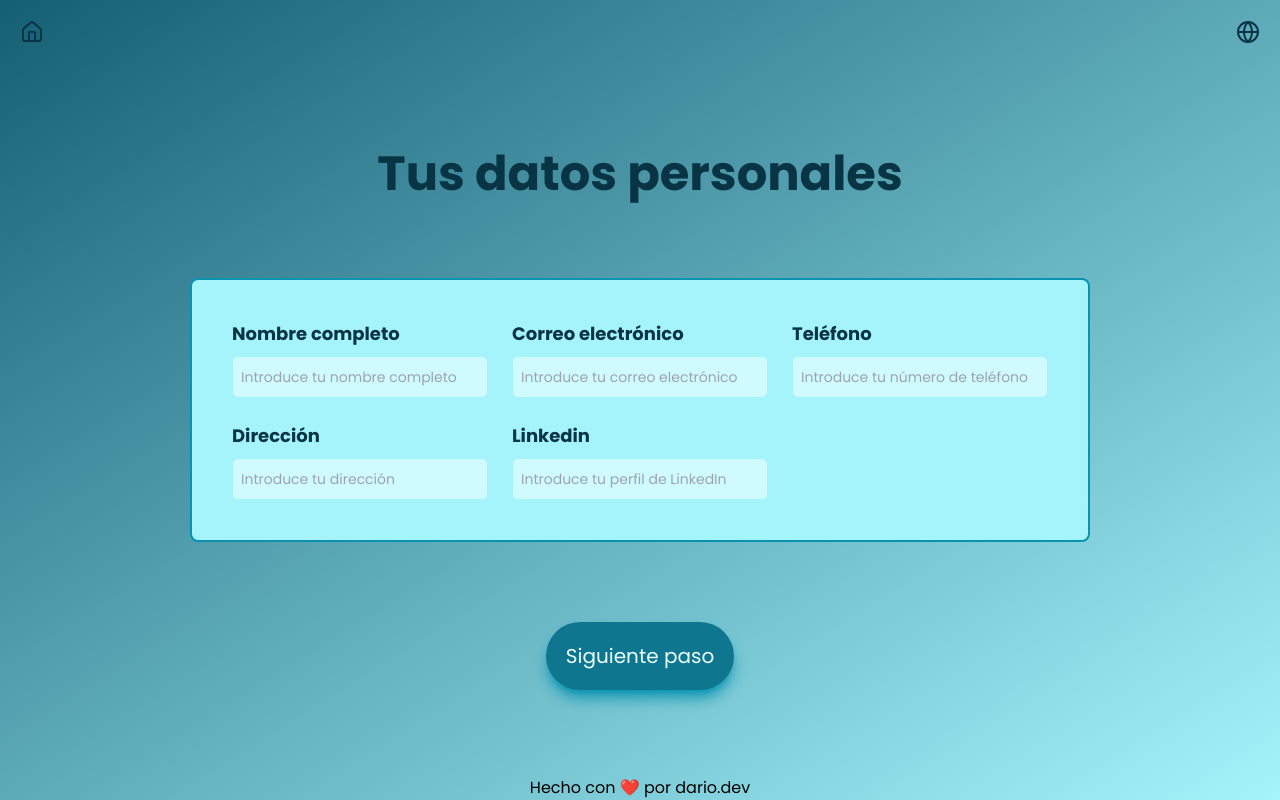
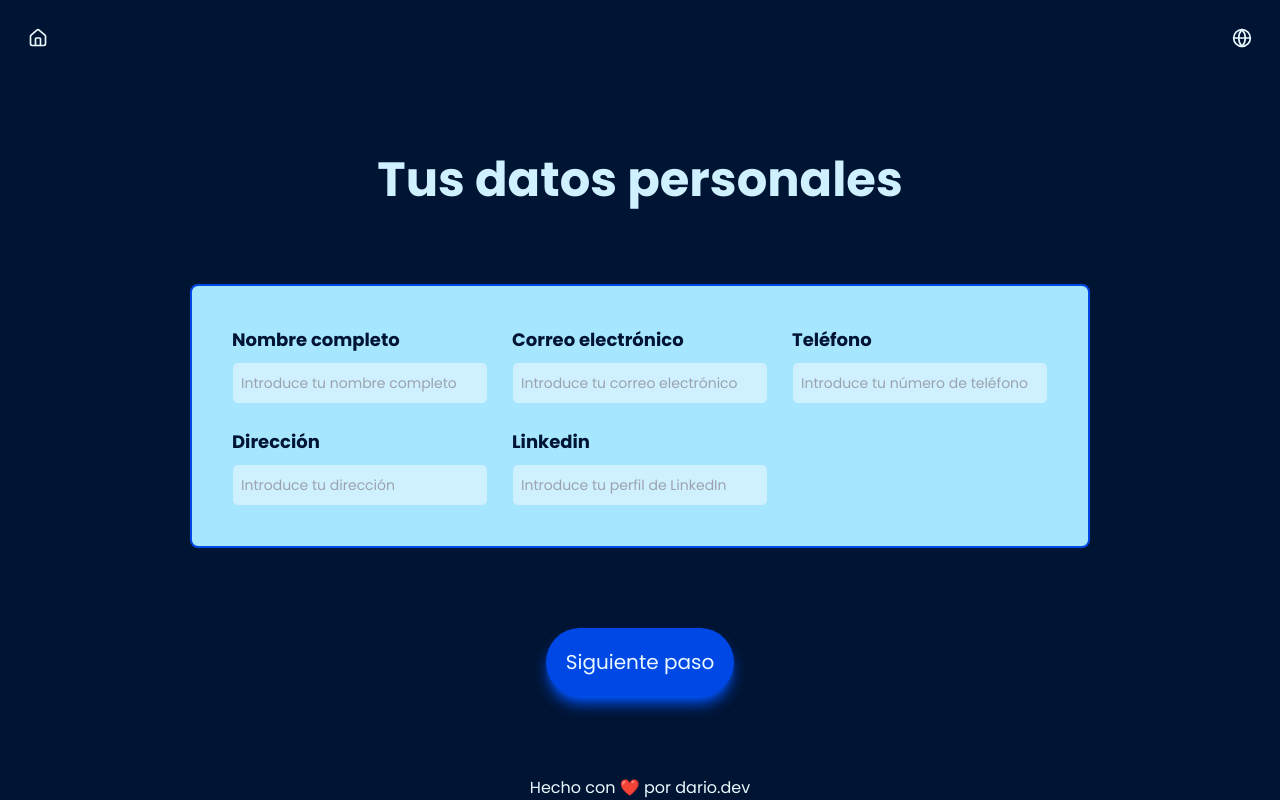
Before and after one commit to dhdezg/cvgenerator, a React (Vite) app: page / in a window 1280 px wide. Both pictures are taken after a click on the button "Empezar". Built offline with nearby package versions, Linux system fonts and the light colour scheme; what @react-pdf/renderer would draw is missing.

Commit message:
Change color palette and some design updates

```diff
--- a/src/App.jsx
+++ b/src/App.jsx
@@ -137,23 +137,29 @@ const App = () => {
   };
 
   return (
-    <div className="font-poppins bg-gradient-to-br from-squirtle-800 to-squirtle-200 min-h-screen flex flex-col w-full">
+    <div className="font-poppins bg-midnight-950 min-h-screen flex flex-col w-full">
       <div id="header" className="flex justify-between items-center p-5">
         <button onClick={goHome}>
-          <House size={24} color="#083444" />
+          <House
+            size={36}
+            className="stroke-midnight-50 hover:stroke-midnight-800 hover:bg-midnight-50 hover:rounded-full p-2"
+          />
         </button>
         <button onClick={toggleLanguage}>
-          <Globe size={24} color="#083444" />
+          <Globe
+            size={36}
+            className="stroke-midnight-50 hover:stroke-midnight-800 hover:bg-midnight-50 hover:rounded-full p-2"
+          />
         </button>
       </div>
       <main className="flex-grow flex-shrink-0 flex items-center justify-center">
         {renderStep()}
       </main>
-      <footer className="mx-auto">
+      <footer className="mx-auto text-midnight-50">
         {t('footerText')}&nbsp;
         <a
           href="https://dario-dev.vercel.app/"
-          className="hover:text-squirtle-950 hover:underline">
+          className="hover:text-midnight-800 hover:underline">
           dario.dev
         </a>
       </footer>
--- a/src/components/languages.jsx
+++ b/src/components/languages.jsx
@@ -50,13 +50,13 @@ const Languages = ({ next, prev, onSave }) => {
             <div key={index}>
               <div className="card flex flex-col gap-4">
                 <div className="flex justify-between items-center gap-4">
-                  <h3 className="text-squirtle-950 xs:text-base md:text-lg font-semibold">
+                  <h3 className="text-midnight-950 xs:text-base md:text-lg font-semibold">
                     {t('language')} {index + 1}
                   </h3>
                   {languages.length > 1 && (
                     <button
                       onClick={() => removeLanguage(index)}
-                      className="w-fit self-end px-3 py-1 text-squirtle-50 bg-squirtle-600 rounded-md hover:bg-squirtle-400">
+                      className="w-fit self-end px-3 py-1 text-midnight-50 bg-midnight-600 rounded-md hover:bg-midnight-400">
                       {t('remove')}
                     </button>
                   )}
--- a/src/components/personalInfo.jsx
+++ b/src/components/personalInfo.jsx
@@ -41,7 +41,7 @@ const PersonalInfo = ({ next, onSave }) => {
     <section id="personalInfo" className="w-full">
       <div className="step-container">
         <h2 className="step-title">{t('personalInfoTitle')}</h2>
-        <div className="card xs:w-full md:w-3/4 xs:flex flex-col md:grid grid-cols-3 xs:gap-4 md:gap-6 font-bold text-squirtle-950">
+        <div className="card xs:w-full md:w-3/4 xs:flex flex-col md:grid grid-cols-3 xs:gap-4 md:gap-6 font-bold text-midnight-950">
           {Object.keys(formData).map((key) => (
             <InputField
               key={key}
--- a/src/components/skills.jsx
+++ b/src/components/skills.jsx
@@ -55,13 +55,13 @@ const Skills = ({ next, prev, onSave }) => {
             <div key={index}>
               <div className="card flex flex-col gap-4">
                 <div className="flex justify-between items-center gap-4">
-                  <h3 className="text-squirtle-950 text-lg font-semibold">
+                  <h3 className="text-midnight-950 text-lg font-semibold">
                     {t('skill')} {index + 1}
                   </h3>
                   {skills.length > 1 && (
                     <button
                       onClick={() => removeSkill(index)}
-                      className="w-fit self-end px-3 py-1 text-squirtle-50 bg-squirtle-600 rounded-md hover:bg-squirtle-400">
+                      className="w-fit self-end px-3 py-1 text-midnight-50 bg-midnight-600 rounded-md hover:bg-midnight-400">
                       {t('remove')}
                     </button>
                   )}
--- a/src/components/studies.jsx
+++ b/src/components/studies.jsx
@@ -80,13 +80,13 @@ const Studies = ({ next, prev, onSave }) => {
             <div key={index}>
               <div className="card flex flex-col gap-4">
                 <div className="flex justify-between items-center gap-4">
-                  <h3 className="text-squirtle-950 text-lg font-semibold">
+                  <h3 className="text-midnight-950 text-lg font-semibold">
                     {t('study')} {index + 1}
                   </h3>
                   {studies.length > 1 && (
                     <button
                       onClick={() => removeStudy(index)}
-                      className="w-fit self-end px-3 py-1 text-squirtle-50 bg-squirtle-600 rounded-md hover:bg-squirtle-400">
+                      className="w-fit self-end px-3 py-1 text-midnight-50 bg-midnight-600 rounded-md hover:bg-midnight-400">
                       {t('remove')}
                     </button>
                   )}
--- a/src/components/welcome.jsx
+++ b/src/components/welcome.jsx
@@ -7,7 +7,7 @@ const Welcome = ({ next }) => {
   return (
     <section id="welcomePage" className="h-full w-full">
       <div className="flex flex-col justify-center items-center gap-14 p-10 h-full">
-        <h1 className="text-squirtle-950 xs:text-5xl md:text-8xl font-bold select-none text-center">
+        <h1 className="text-midnight-100 xs:text-5xl md:text-8xl font-bold select-none text-center">
           {t('welcome')}
         </h1>
         <button onClick={next} className="button-base">
--- a/src/index.css
+++ b/src/index.css
@@ -1,4 +1,4 @@
-@import url("https://fonts.googleapis.com/css2?family=Poppins:ital,wght@0,100;0,200;0,300;0,400;0,500;0,600;0,700;0,800;0,900;1,100;1,200;1,300;1,400;1,500;1,600;1,700;1,800;1,900&display=swap");
+@import url('https://fonts.googleapis.com/css2?family=Poppins:ital,wght@0,100;0,200;0,300;0,400;0,500;0,600;0,700;0,800;0,900;1,100;1,200;1,300;1,400;1,500;1,600;1,700;1,800;1,900&display=swap');
 @tailwind base;
 @tailwind components;
 @tailwind utilities;
@@ -9,22 +9,22 @@
 }
 @layer components {
   .input-base {
-    @apply p-3 border-2 rounded-2xl bg-squirtle-100 border-squirtle-700 focus:ring-2 focus:ring-squirtle-800 focus:outline-none text-squirtle-700;
+    @apply p-3 border-2 rounded-2xl bg-midnight-100 border-midnight-700 focus:ring-2 focus:ring-midnight-800 focus:outline-none text-midnight-700;
   }
   .input-disabled {
-    @apply bg-squirtle-50 border-squirtle-400 text-squirtle-200 cursor-not-allowed opacity-80;
+    @apply bg-midnight-50 border-midnight-400 text-midnight-200 cursor-not-allowed opacity-80;
   }
 
   .input-form {
-    @apply text-squirtle-900 bg-squirtle-100 xs:placeholder:text-xs md:placeholder:text-sm font-normal p-2 border border-squirtle-200 rounded-md focus:outline-none focus:ring-2 focus:ring-squirtle-500;
+    @apply text-midnight-900 bg-midnight-100 xs:placeholder:text-xs md:placeholder:text-sm font-normal p-2 border border-midnight-200 rounded-md focus:outline-none focus:ring-2 focus:ring-midnight-500;
   }
 
   .button-base {
-    @apply bg-squirtle-700 hover:bg-squirtle-600 hover:scale-125 rounded-full p-5 min-w-28 xs:text-base md:text-xl text-squirtle-50 shadow-lg shadow-squirtle-600 transition-all duration-300;
+    @apply bg-midnight-800 hover:bg-midnight-600 hover:scale-125 rounded-full p-5 min-w-28 xs:text-base md:text-xl text-midnight-50 shadow-lg shadow-midnight-700 transition-all duration-300;
   }
 
   .funcionality-button {
-    @apply bg-squirtle-700 hover:bg-squirtle-600 hover:scale-125 rounded-full p-3 xs:text-base md:text-lg text-squirtle-50 shadow-lg shadow-squirtle-600 transition-all duration-300;
+    @apply bg-midnight-800 hover:bg-midnight-600 hover:scale-125 rounded-full p-3 xs:text-base md:text-lg text-midnight-50 shadow-lg shadow-midnight-700 transition-all duration-300;
   }
 
   .form {
@@ -36,10 +36,10 @@
   }
 
   .step-title {
-    @apply xs:text-2xl md:text-5xl text-squirtle-950 font-bold select-none;
+    @apply xs:text-2xl md:text-5xl text-midnight-100 font-bold select-none;
   }
 
   .card {
-    @apply xs:p-6 md:p-10 border-2 border-squirtle-600 rounded-lg bg-squirtle-200;
+    @apply xs:p-6 md:p-10 border-2 border-midnight-800 rounded-lg bg-midnight-200;
   }
 }
--- a/tailwind.config.js
+++ b/tailwind.config.js
@@ -15,18 +15,18 @@ export default {
         poppins: ['Poppins', 'sans-serif'],
       },
       colors: {
-        squirtle: {
-          50: '#ecfeff',
-          100: '#cffbfe',
-          200: '#a5f4fc',
-          300: '#68e9f8',
-          400: '#47dcf0',
-          500: '#07b8d3',
-          600: '#0993b1',
-          700: '#0f768f',
-          800: '#155f75',
-          900: '#164f63',
-          950: '#083444',
+        midnight: {
+          50: '#e9f9ff',
+          100: '#cef0ff',
+          200: '#a7e6ff',
+          300: '#6bdbff',
+          400: '#26c2ff',
+          500: '#009aff',
+          600: '#0070ff',
+          700: '#0055ff',
+          800: '#0048e6',
+          900: '#0043b3',
+          950: '#001433',
         },
       },
       fontSize: {
```
Also changed, not shown: src/components/workExperience.jsx (+4 -4 lines), 1 other file (tests, documents, lock files or other folders).
